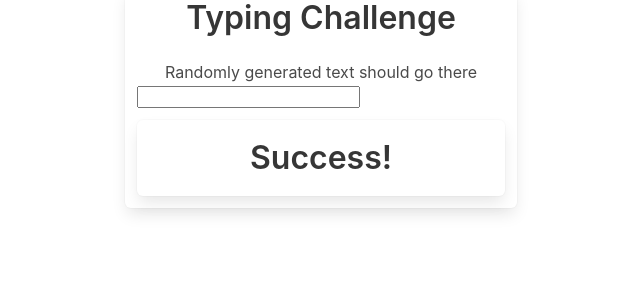
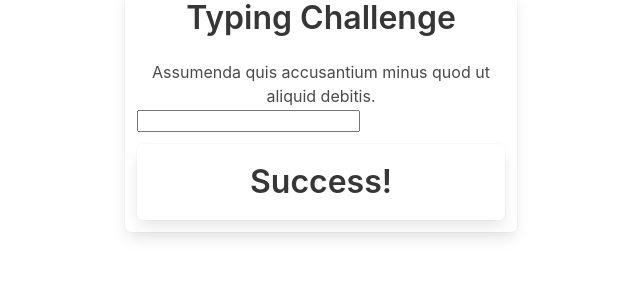
Before and after one commit to Aman07a/typing, an Angular app: page / in a window 1280 px wide. Shown: the top 300 px of the page, without its empty margins (319-959 px from the left). Built offline with nearby package versions, Linux system fonts and the light colour scheme.

Commit message:
Randomly Generating Text

```diff
--- a/src/app/app.component.html
+++ b/src/app/app.component.html
@@ -3,7 +3,9 @@
     <div class="box column is-one-third">
       <h1 class="title has-text-centered">Typing Challenge</h1>
 
-      <p class="has-text-centered">Randomly generated text should go there</p>
+      <p class="has-text-centered">
+        {{ randomText }}
+      </p>
 
       <div class="field">
         <input />
--- a/src/app/app.component.ts
+++ b/src/app/app.component.ts
@@ -1,7 +1,5 @@
 import { Component } from '@angular/core';
 import { lorem } from 'faker';
-
-lorem.sentence();
 
 @Component({
   selector: 'app-root',
@@ -10,4 +8,6 @@ lorem.sentence();
 })
 export class AppComponent {
   title = 'typing';
+
+  randomText = lorem.sentence();
 }
```
Also changed, not shown: src/app/app.module.ts (+4 -8 lines).
